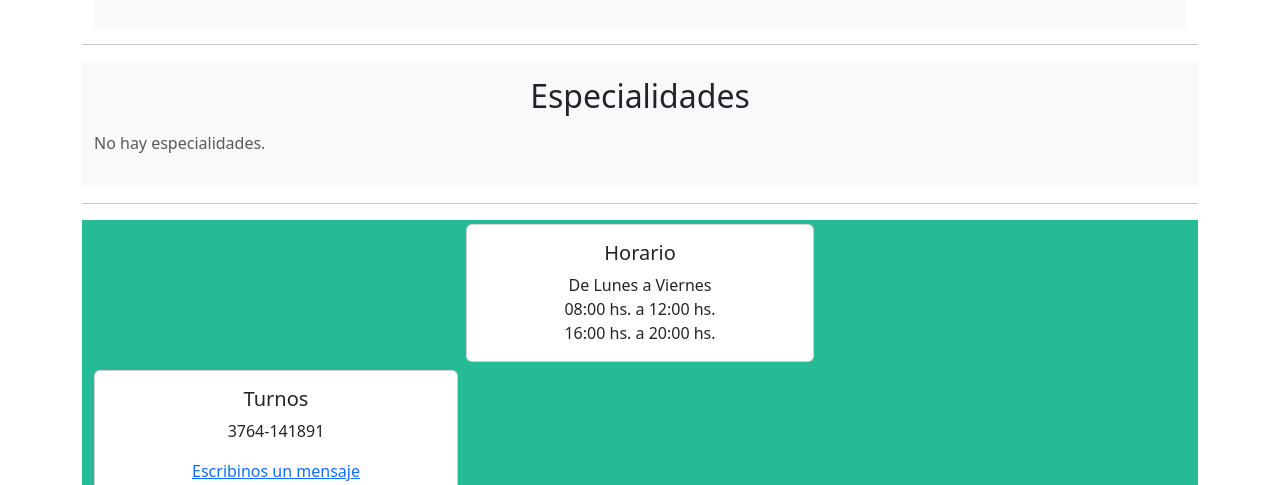
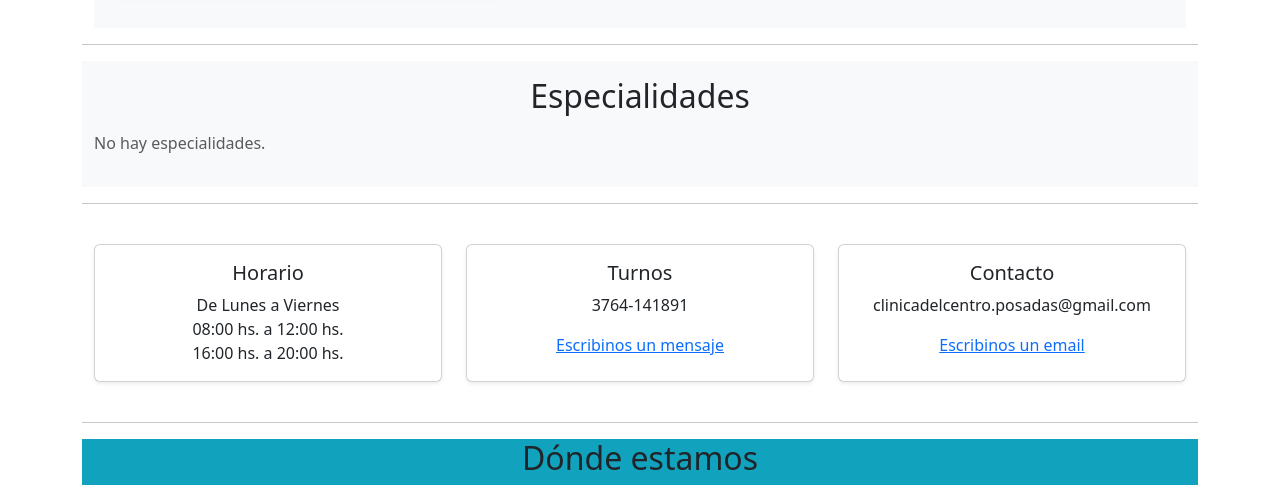
Before and after one commit to sebamrios/gestion-clinicadelcentro, a Django app: page / in a window 1280 px wide. Shown: the part 601-1086 px from the top of the page. Run offline with Django 5.2, Linux system fonts and the light colour scheme; data that the repository does not hold is empty; some libraries are stand-ins or nearby versions; grey boxes are pictures that could not be loaded.

Commit message:
Descripción de la actualización

```diff
--- a/templates/clinica/home.html
+++ b/templates/clinica/home.html
@@ -78,22 +78,26 @@
 
 <hr>
 
-<section class="container py-1" style="background-color: rgb(37, 187, 149);">
-    <div class="row justify-content-center contact-group">
-        <div class="col-12 col-md-4 mb-2 d-flex justify-content-center">
-            <div class="card h-100" style="width: 25rem;">
+<section class="container pt-4 ">
+    <div class="row justify-content-center">
+
+        <!-- Card 1 -->
+        <div class="col-12 col-md-4 mb-4 d-flex justify-content-center">
+            <div class="card h-100  w-100 shadow-sm">
                 <div class="card-body text-center">
                     <h5 class="card-title">Horario</h5>
-                    <p class="card-text">De Lunes a Viernes <br>
+                    <p class="card-text">
+                        De Lunes a Viernes <br>
                         08:00 hs. a 12:00 hs.<br>
-                        16:00 hs. a 20:00 hs.</p>
+                        16:00 hs. a 20:00 hs.
+                    </p>
                 </div>
             </div>
         </div>
-    </div>
-    <div class="row justify-content-center contact-group"></div>
-        <div class="col-12 col-md-4 mb-2 d-flex justify-content-center">
-            <div class="card h-100" style="width: 25rem;" >
+
+        <!-- Card 2 -->
+        <div class="col-12 col-md-4 mb-4 d-flex justify-content-center">
+            <div class="card h-100 w-100 shadow-sm">
                 <div class="card-body text-center">
                     <h5 class="card-title">Turnos</h5>
                     <p class="card-text">3764-141891</p>
@@ -101,10 +105,10 @@
                 </div>
             </div>
         </div>
-    </div>
-    <div class="row justify-content-center contact-group"></div>
-        <div class="col-12 col-md-4 mb-2 d-flex justify-content-center">
-            <div class="card h-100" style="width: 25rem;">
+
+        <!-- Card 3 -->
+        <div class="col-12 col-md-4 mb-4 d-flex justify-content-center">
+            <div class="card h-100 w-100 shadow-sm">
                 <div class="card-body text-center">
                     <h5 class="card-title">Contacto</h5>
                     <p class="card-text">clinicadelcentro.posadas@gmail.com</p>
@@ -112,8 +116,10 @@
                 </div>
             </div>
         </div>
+
     </div>
 </section>
+
 
 <hr>
 
```
